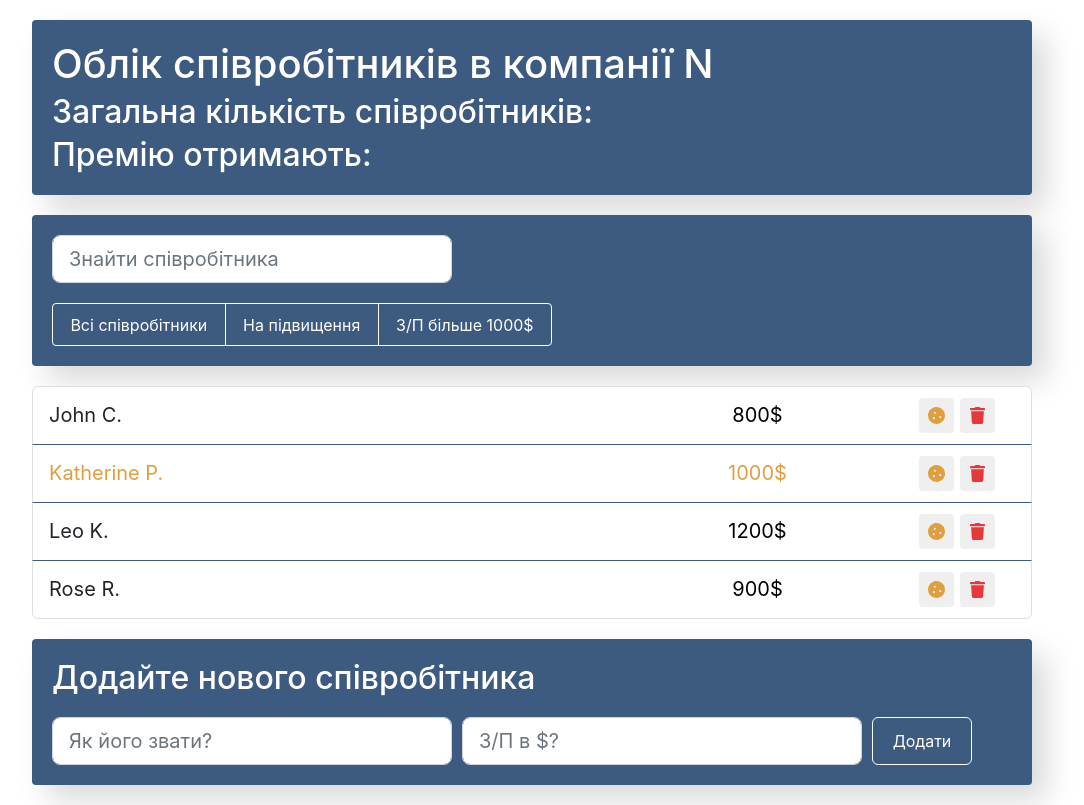
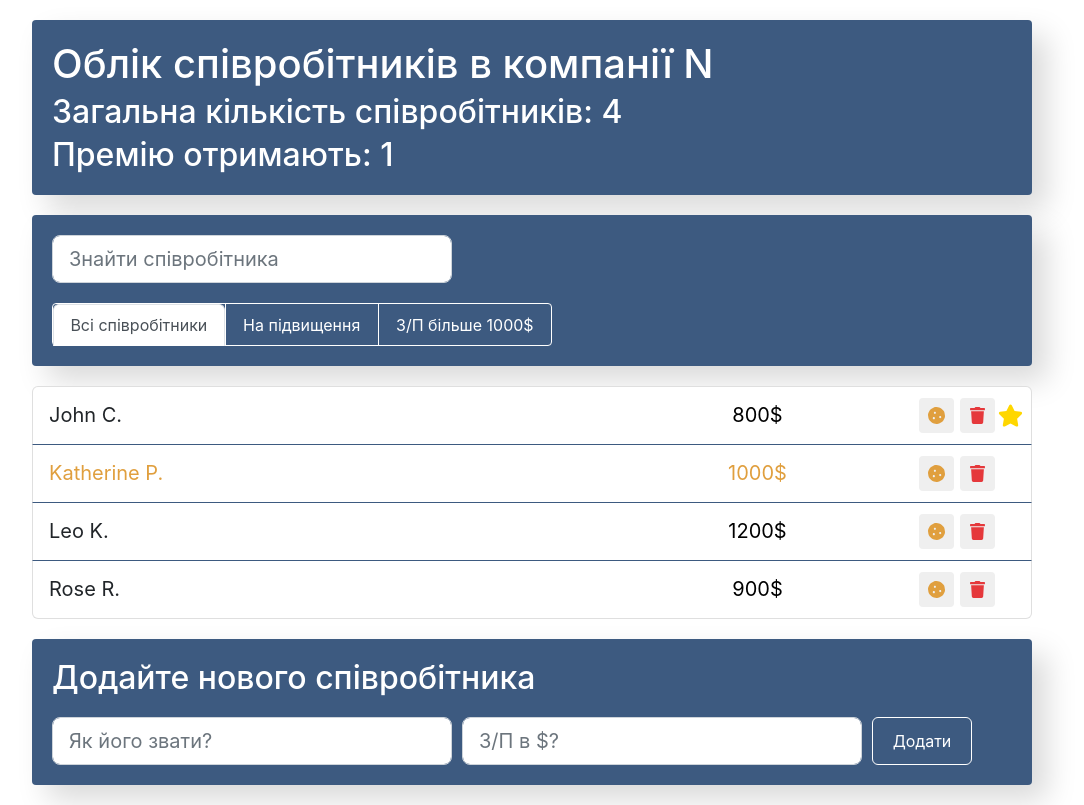
Before and after one commit to YuliiaN/employees-project, a React (Create React App) app: page / in a window 1280 px wide. Shown: the whole page, without its empty margins (108-1192 px from the left). Built offline with nearby package versions, Linux system fonts and the light colour scheme.

Commit message:
add tabs filter

```diff
--- a/src/components/AddingForm/AddingForm.js
+++ b/src/components/AddingForm/AddingForm.js
@@ -30,7 +30,7 @@ const AddingForm = ({ newEmployee }) => {
       return;
     }
 
-    setEmployee({ name, salary });
+    setEmployee({ name, salary, increase: false, rise: false });
   }, [name, salary]);
 
   return (
--- a/src/components/App.js
+++ b/src/components/App.js
@@ -12,42 +12,91 @@ import AddingForm from './AddingForm/AddingForm';
 
 export const App = () => {
   const [data, setData] = useState([
-    { id: nanoid(), name: 'John C.', salary: 800, increase: false },
-    { id: nanoid(), name: 'Katherine P.', salary: 1000, increase: true },
-    { id: nanoid(), name: 'Leo K.', salary: 1200, increase: false },
-    { id: nanoid(), name: 'Rose R.', salary: 900, increase: false },
+    { id: nanoid(), name: 'John C.', salary: 800, increase: false, rise: true },
+    {
+      id: nanoid(),
+      name: 'Katherine P.',
+      salary: 1000,
+      increase: true,
+      rise: false,
+    },
+    {
+      id: nanoid(),
+      name: 'Leo K.',
+      salary: 1200,
+      increase: false,
+      rise: false,
+    },
+    {
+      id: nanoid(),
+      name: 'Rose R.',
+      salary: 900,
+      increase: false,
+      rise: false,
+    },
   ]);
   const [filter, setFilter] = useState('');
+  const [tab, setTab] = useState(0);
 
   const addEmployee = employee => {
-    setData(prevData => [...prevData, { ...employee, id: nanoid() }]);
+    setData(prevData => [...prevData, { id: nanoid(), ...employee }]);
   };
 
   const handleFilter = query => {
     setFilter(query);
   };
 
-  const selectedEmployees = data.filter(employee =>
-    employee.name.toLowerCase().includes(filter.toLowerCase())
-  );
-
   const deleteEmployee = id => {
     setData(prevData => [...prevData.filter(employee => employee.id !== id)]);
   };
 
+  const onToggleIncrease = newEmployee => {
+    // setData(prevData => {
+    //   const idx = data.findIndex(employee => employee.id === id);
+    //   const old = data[idx];
+    //   const newItem = { ...old, increase: !old.increase };
+    //   return [...prevData.slice(0, idx), newItem, ...data.slice(idx + 1)];
+    // });
+
+    setData(prevData =>
+      prevData.map(item => (item.id === newEmployee.id ? newEmployee : item))
+    );
+  };
+
+  const onToggleRise = newEmployee => {
+    setData(prevData =>
+      prevData.map(item => (item.id === newEmployee.id ? newEmployee : item))
+    );
+  };
+
+  const handleTabs = key => {
+    setTab(key);
+  };
+
+  const employees = data.length;
+  const selected = data.filter(employee =>
+    employee.name.toLowerCase().includes(filter.toLowerCase())
+  );
+  const increased = selected.filter(employee => employee.increase);
+  const over1000 = selected.filter(employee => employee.salary > 1000);
+  const filtered = { selected, increased, over1000 };
+
   return (
     <Container>
       <Section bcg="blue">
-        <Header />
+        <Header employees={employees} increased={increased.length} />
       </Section>
       <Section bcg="blue">
         <SearchForm filterEmployee={handleFilter} />
-        <NavTabs />
+        <NavTabs handleTabs={handleTabs} />
       </Section>
       {!!data.length && (
         <EmployeesList
-          selectedEmployees={selectedEmployees}
           deleteEmployee={deleteEmployee}
+          onToggleIncrease={onToggleIncrease}
+          onToggleRise={onToggleRise}
+          tab={tab}
+          filtered={filtered}
         />
       )}
       <Section bcg="blue">
--- a/src/components/EmployeesItem/EmployeesItem.js
+++ b/src/components/EmployeesItem/EmployeesItem.js
@@ -1,17 +1,23 @@
-import { useState } from 'react';
+// import { useState } from 'react';
 import { FaCookie, FaTrash, FaStar } from 'react-icons/fa';
 import './EmployeesItem.css';
 
-const EmployeesItem = ({ id, name, salary, increase, deleteEmployee }) => {
-  const [isIncrease, setIsIncrease] = useState(increase);
-  const [liked, setLiked] = useState(false);
-
+const EmployeesItem = ({
+  id,
+  name,
+  salary,
+  increase,
+  rise,
+  deleteEmployee,
+  onToggleIncrease,
+  onToggleRise,
+}) => {
   const handleIncrease = () => {
-    setIsIncrease(prevState => !prevState);
+    onToggleIncrease({ id, name, salary, rise, increase: !increase });
   };
 
-  const handleClick = () => {
-    setLiked(prevState => !prevState);
+  const handleRise = () => {
+    onToggleRise({ id, name, salary, increase, rise: !rise });
   };
 
   const itemClassNames = [
@@ -20,12 +26,12 @@ const EmployeesItem = ({ id, name, salary, increase, deleteEmployee }) => {
     'justify-content-between',
     'align-items-center',
   ];
-  if (isIncrease) itemClassNames.push('increase');
-  if (liked) itemClassNames.push('like');
+  if (increase) itemClassNames.push('increase');
+  if (rise) itemClassNames.push('like');
 
   return (
     <li className={itemClassNames.join(' ')}>
-      <span className="list-group-item-label" onClick={handleClick}>
+      <span className="list-group-item-label" onClick={handleRise}>
         {name}
       </span>
       <input
--- a/src/components/EmployeesList/EmployeesList.js
+++ b/src/components/EmployeesList/EmployeesList.js
@@ -1,21 +1,34 @@
 import './EmployeesList.css';
 import EmployeesItem from 'components/EmployeesItem/EmployeesItem';
 
-const EmployeesList = ({ selectedEmployees, deleteEmployee }) => {
+const EmployeesList = ({
+  deleteEmployee,
+  onToggleIncrease,
+  onToggleRise,
+  tab,
+  filtered,
+}) => {
+  const createList = type => {
+    return type.map(employee => (
+      <EmployeesItem
+        key={employee.id}
+        {...employee}
+        deleteEmployee={() => {
+          deleteEmployee(employee.id);
+        }}
+        onToggleIncrease={onToggleIncrease}
+        onToggleRise={onToggleRise}
+      />
+    ));
+  };
+
   return (
     <ul className="list-group">
-      {selectedEmployees.map(employee => {
-        const { id, ...itemProps } = employee;
-        return (
-          <EmployeesItem
-            key={id}
-            {...itemProps}
-            deleteEmployee={() => {
-              deleteEmployee(id);
-            }}
-          />
-        );
-      })}
+      {tab === '2'
+        ? createList(filtered.increased)
+        : tab === '3'
+        ? createList(filtered.over1000)
+        : createList(filtered.selected)}
     </ul>
   );
 };
--- a/src/components/Header/Header.js
+++ b/src/components/Header/Header.js
@@ -1,12 +1,14 @@
 import Card from 'react-bootstrap/Card';
 import './Header.css';
 
-const Header = () => {
+const Header = ({ employees, increased }) => {
   return (
     <>
       <Card.Header as="h1">Облік співробітників в компанії N</Card.Header>
-      <Card.Header as="h2">Загальна кількість співробітників: </Card.Header>
-      <Card.Header as="h2">Премію отримають: </Card.Header>
+      <Card.Header as="h2">
+        Загальна кількість співробітників: {employees}
+      </Card.Header>
+      <Card.Header as="h2">Премію отримають: {increased}</Card.Header>
     </>
   );
 };
--- a/src/components/NavTabs/NavTabs.js
+++ b/src/components/NavTabs/NavTabs.js
@@ -2,12 +2,16 @@ import Tabs from 'react-bootstrap/Tabs';
 import Tab from 'react-bootstrap/Tab';
 import './NavTabs.css';
 
-const NavTabs = () => {
+const NavTabs = ({ handleTabs }) => {
+  const handleSelect = key => {
+    handleTabs(key);
+  };
+
   return (
-    <Tabs fill>
-      <Tab title="Всі співробітники" />
-      <Tab title="На підвищення" />
-      <Tab title="З/П більше 1000$" />
+    <Tabs defaultActiveKey={'1'} fill transition={true} onSelect={handleSelect}>
+      <Tab title="Всі співробітники" eventKey={'1'} />
+      <Tab title="На підвищення" eventKey={'2'} />
+      <Tab title="З/П більше 1000$" eventKey={'3'} />
     </Tabs>
   );
 };
```
